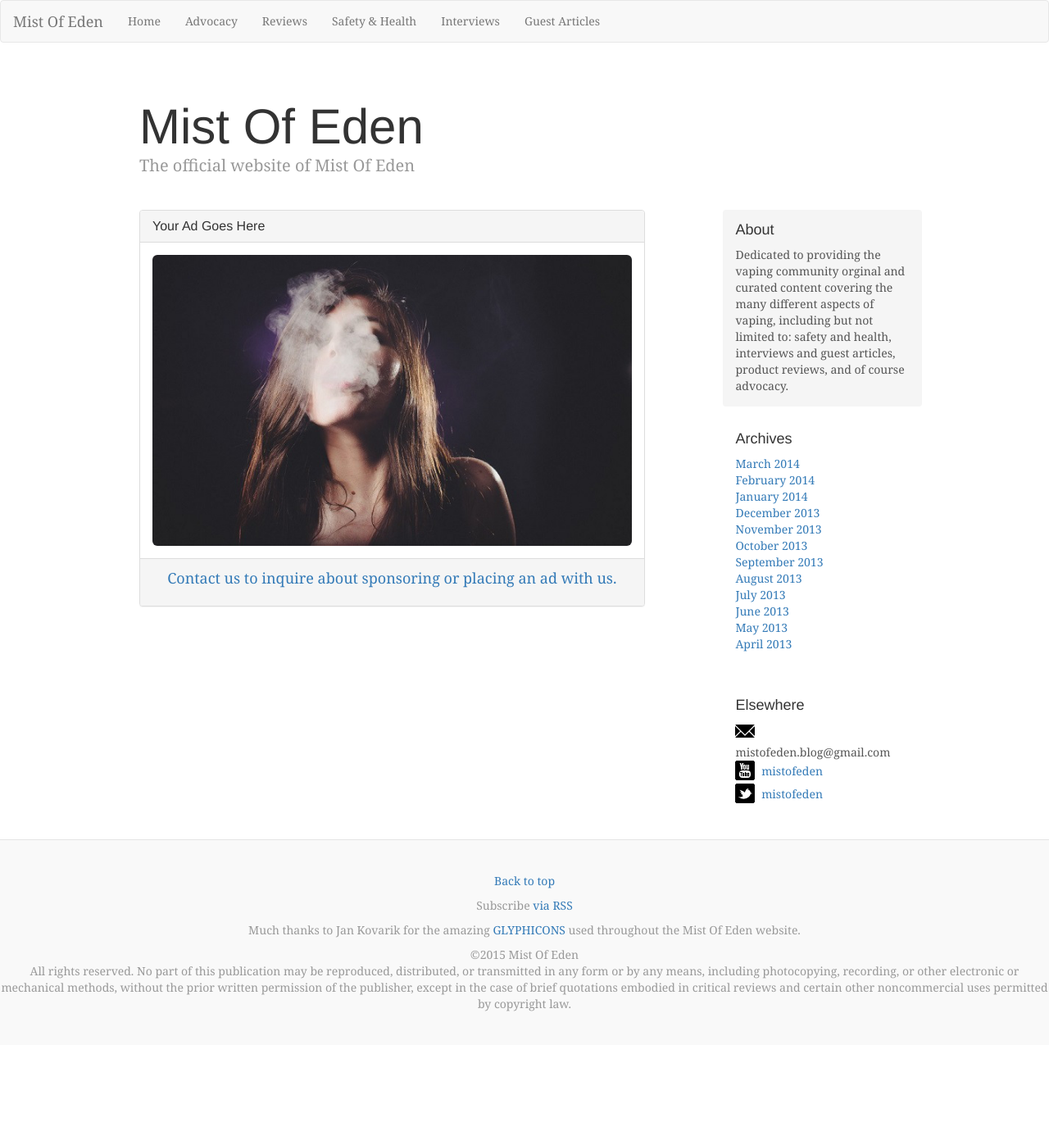
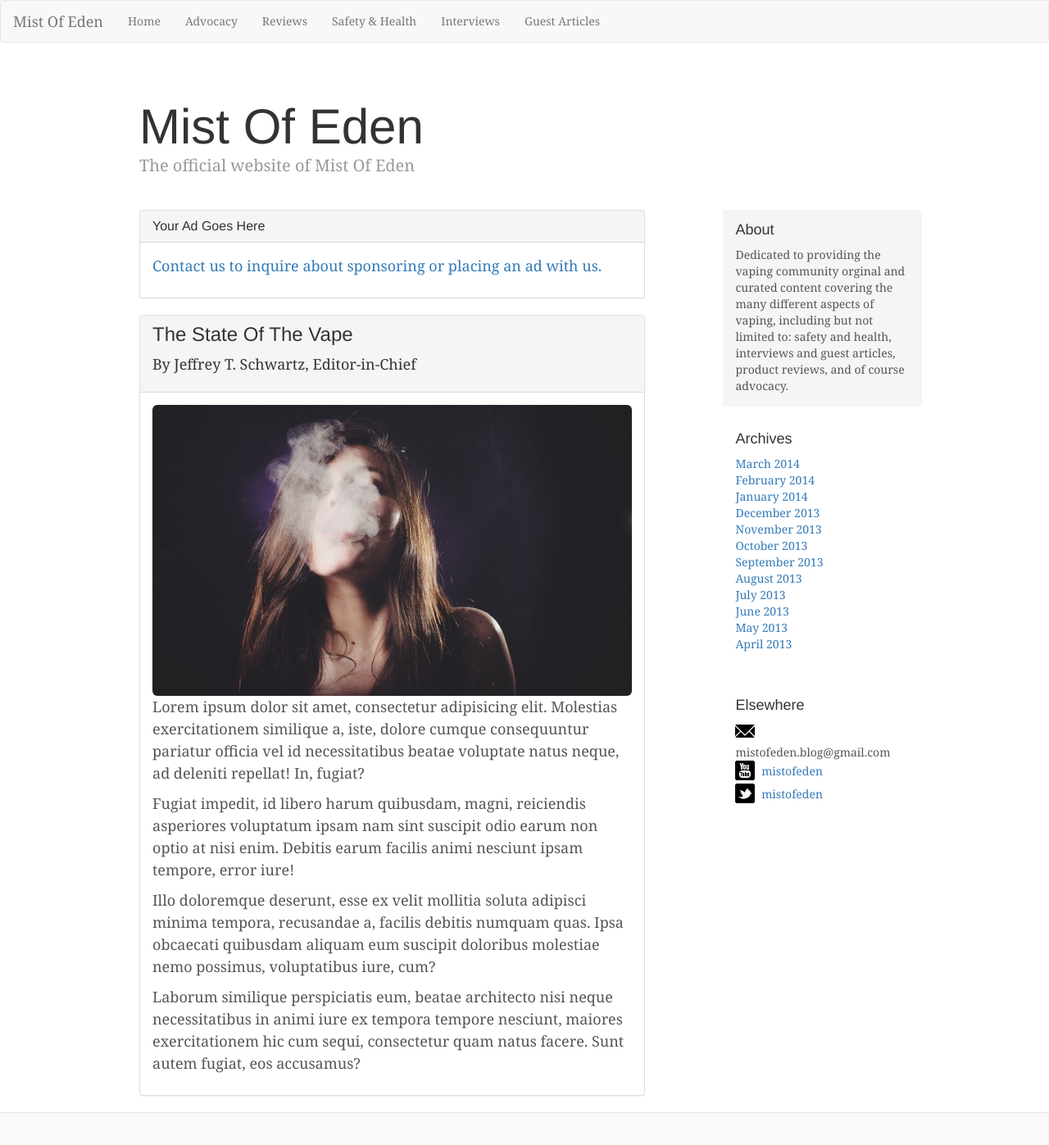
Before and after one commit to mistofeden/mistofeden.github.io, a Jekyll site: the page built from index.html, in a window 1280 px wide and 1400 px high. Shown: the top 1397 px of the window at 82% size. Built offline with Jekyll 4.4.1, drawn with Linux system fonts in a browser that asks for light colours.

Commit message:
Added all top level pages.

```diff
--- a/_config.yml
+++ b/_config.yml
@@ -17,6 +17,7 @@ github_username:  mistofeden
 keywords: vaping, e-cigs, e-juice
 creator: Jeffrey Schwartz
 publisher: Jeffrey Schwartz
+editorinchief: Jeffrey T. Schwartz, Editor-in-Chief
 googlebot: index, follow
 robots: index, follow
 slurp: index, follow
--- a/_includes/head.html
+++ b/_includes/head.html
@@ -17,7 +17,7 @@
     <link rel="canonical" href="">
 
     <!-- All style sheets including Bootstrap -->
-    <link href="css/site.css" rel="stylesheet">
+    <link href="{{ "/css/site.css" | prepend: site.baseurl }}" rel="stylesheet">
 
     <!-- Just for debugging purposes. Don't actually copy these 2 lines! -->
     <!--[if lt IE 9]><script src="../../assets/js/ie8-responsive-file-warning.js"></script><![endif]-->
--- a/_includes/header.html
+++ b/_includes/header.html
@@ -1,4 +1,4 @@
 <div class="blog-header">
     <h1 class="blog-title">{% if page.title %}{{ page.title }}{% else %}{{ site.title }}{% endif %}</h1>
-    <p class="lead blog-description">{{ site.description }}</p>
+    <p class="lead blog-description">{% if page.description %}{{ page.description }}{% else %}{{ site.description }}{% endif %}</p>
 </div>
--- /dev/null
+++ b/advocacy.html
@@ -0,0 +1,6 @@
+---
+layout: default
+title: Advocacy
+permalink: /advocacy/
+description: Yada Yada Yada
+---
--- /dev/null
+++ b/guestarticles.html
@@ -0,0 +1,6 @@
+---
+layout: default
+title: Guest Articles
+permalink: /guestarticles/
+description: Yada Yada Yada
+---
--- a/index.html
+++ b/index.html
@@ -2,16 +2,28 @@
 layout: default
 ---
 
+<!-- add/sponsorship prompt -->
 <div class="panel panel-default">
     <div class="panel-heading">
         <h3 class="panel-title">Your Ad Goes Here</h3>
     </div>
     <div class="panel-body">
-        <img class="img-responsive img-rounded" src="{{ "/images/vape-vaping-smoking-woman.jpg" | prepend: site.baseurl }}" alt="">
-    </div>
-    <div class="panel-footer text-center">
         <p>
             <a href="mailto:{{ site.email }}?subject=Sponsor/Add Inquiry">Contact us to inquire about sponsoring or placing an ad with us.</a>
         </p>
     </div>
 </div>
+
+<div class="panel panel-default">
+    <div class="panel-heading">
+        <h3>The State Of The Vape</h3>
+        <p>By {{ site.editorinchief }}</p>
+    </div>
+    <div class="panel-body">
+        <img class="img-responsive img-rounded" src="{{ "/images/vape-vaping-smoking-woman.jpg" | prepend: site.baseurl }}" alt="">
+        <p>Lorem ipsum dolor sit amet, consectetur adipisicing elit. Molestias exercitationem similique a, iste, dolore cumque consequuntur pariatur officia vel id necessitatibus beatae voluptate natus neque, ad deleniti repellat! In, fugiat?</p>
+        <p>Fugiat impedit, id libero harum quibusdam, magni, reiciendis asperiores voluptatum ipsam nam sint suscipit odio earum non optio at nisi enim. Debitis earum facilis animi nesciunt ipsam tempore, error iure!</p>
+        <p>Illo doloremque deserunt, esse ex velit mollitia soluta adipisci minima tempora, recusandae a, facilis debitis numquam quas. Ipsa obcaecati quibusdam aliquam eum suscipit doloribus molestiae nemo possimus, voluptatibus iure, cum?</p>
+        <p>Laborum similique perspiciatis eum, beatae architecto nisi neque necessitatibus in animi iure ex tempora tempore nesciunt, maiores exercitationem hic cum sequi, consectetur quam natus facere. Sunt autem fugiat, eos accusamus?</p>
+    </div>
+</div>
--- /dev/null
+++ b/interviews.html
@@ -0,0 +1,6 @@
+---
+layout: default
+title: Interviews
+permalink: /interviews/
+description: Yada Yada Yada
+---
--- /dev/null
+++ b/reviews.html
@@ -0,0 +1,6 @@
+---
+layout: default
+title: Reviews
+permalink: /reviews/
+description: Yada Yada Yada
+---
--- /dev/null
+++ b/safetyandhealth.html
@@ -0,0 +1,6 @@
+---
+layout: default
+title: Safety &amp; Health
+permalink: /safetyandhealth/
+description: Yada Yada Yada
+---
```
